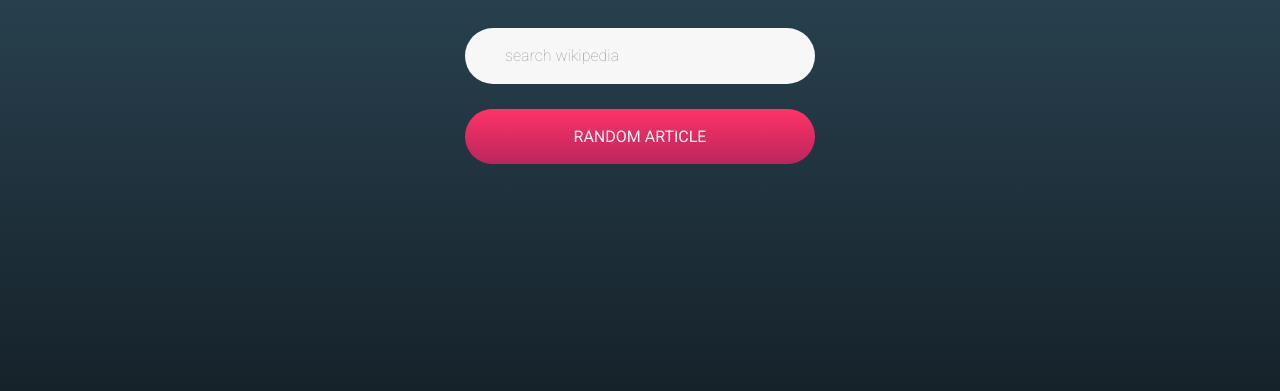
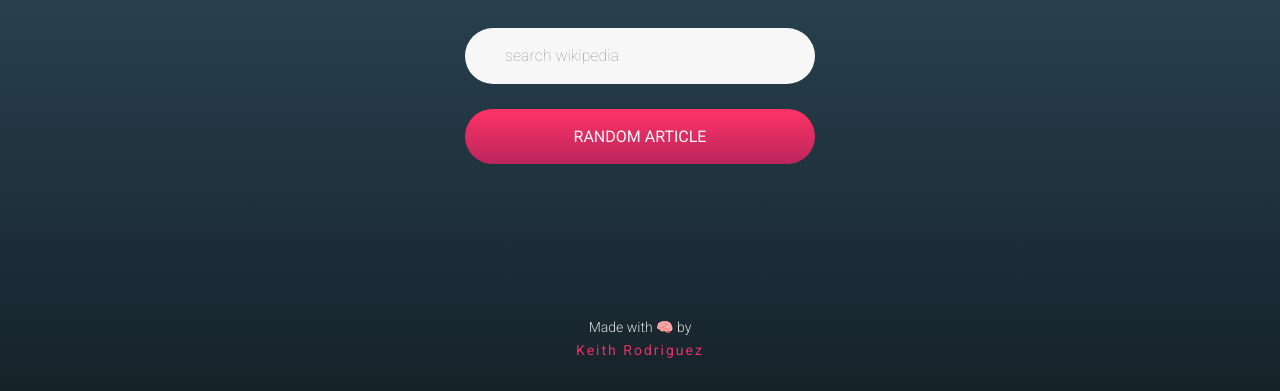
Before and after one commit to keithro/kwiki-search, a website built with webpack: page index.html in a window 1280 px wide. Shown: the part 409-800 px from the top of the page. Built offline with nearby package versions, Linux system fonts and the light colour scheme.

Commit message:
Add footer

```diff
--- a/index.html
+++ b/index.html
@@ -44,10 +44,10 @@
     </section>
   </main>
 
-  <!-- <footer class="made-by">
-    <p class="made-by__text">Made with 🧠 by</p>
-    <a class="made-by__link" href="http://www.keithrodriguez.me/">Keith Rodriguez</a>
-  </footer> -->
+    <footer class="made-by">
+      <p class="made-by__text">Made with 🧠 by</p>
+      <a class="made-by__link" href="http://www.keithrodriguez.me/">Keith Rodriguez</a>
+    </footer>
 
   <script src="dist/bundle.js"></script>
 </body>
--- a/postcss.config.js
+++ b/postcss.config.js
@@ -2,7 +2,6 @@
 module.exports = {
   plugins: {
     // 'rucksack-css': {}, // npm i rucksack-css -D
-    'autoprefixer': {},
-    // 'cssnano': {} // already minifies on prod build
+    'autoprefixer': {}
   }
 }
--- a/src/js/ui.js
+++ b/src/js/ui.js
@@ -6,6 +6,7 @@
     this.randomBtn = document.querySelector('.search__random-btn');
     this.results = document.querySelector('.results');
     this.input = document.querySelector('.search__input');
+    this.footer = document.querySelector('.made-by');
   }
 
   changeState(state) {
@@ -21,10 +22,13 @@
       this.clearBtn.style.display = 'none';
       this.randomBtn.textContent = 'Random Article';
       this.results.style.display = 'none';
+      this.showFooter();
     }
   }
 
   showResults(articles) {
+    this.hideFooter();
+
     this.results.innerHTML = articles.reduce((output, article) => {
       return output += `
         <a class="results__item" href="${article.url}">
@@ -37,19 +41,20 @@
 
   clearResults() {
     this.results.innerHTML = '';
+    this.showFooter();
   }
 
   clearInput() {
     this.input.value = '';
   }
 
-  // showAlert() {
+  hideFooter() {
+    this.footer.style.display = 'none';
+  }
 
-  // }
-
-  // clearAlert() {
-
-  // }
+  showFooter() {
+    this.footer.style.display = 'block';
+  }
 }
 
 export const ui = new UI();
--- a/src/sass/_base.scss
+++ b/src/sass/_base.scss
@@ -26,9 +26,9 @@
   box-sizing: border-box;
   font-size: 50%; // 1rem = 8px
 
-  @media only screen and (min-width:  37.55em) { // 600px
-    font-size: 50%; // 1rem = 8px
-  }
+  // @media only screen and (min-width:  37.55em) { // 600px
+  //   font-size: 50%; // 1rem = 8px
+  // }
 
   @media only screen and (min-width: 56.25em) { // 900px
     font-size: 62.5%; // 1rem = 10px (10 / 16px default)
@@ -43,8 +43,6 @@
   background: linear-gradient(to bottom, $secondary-light, $secondary-dark);
   background-size: cover;
   background-repeat: no-repeat;
-
-  min-height: 100vh; // for dev only
 }
 
 // highlighted text
--- a/src/sass/_layout.scss
+++ b/src/sass/_layout.scss
@@ -7,7 +7,6 @@
 }
 
 .header {
-  // padding: 2rem;
   flex: 1 0 25rem;
 
   display: flex;
@@ -132,3 +131,27 @@
     font-size: 1.5rem;
   }
 }
+
+.made-by {
+  font-size: 1.4rem;
+  text-align: center;
+  position: fixed;
+  left: 50%;
+  bottom: 3rem;
+  transform: translateX(-50%);
+
+  &__text {
+    color: $color-grey-light-3;
+  }
+
+  &__link {
+    text-decoration: none;
+    color: $primary;
+    font-weight: 400;
+    letter-spacing: .2rem;
+
+    &:hover {
+      color: $primary-light;
+    }
+  }
+}
```
Also changed, not shown: dist/bundle.js, dist/styles.css, 2 other files.
